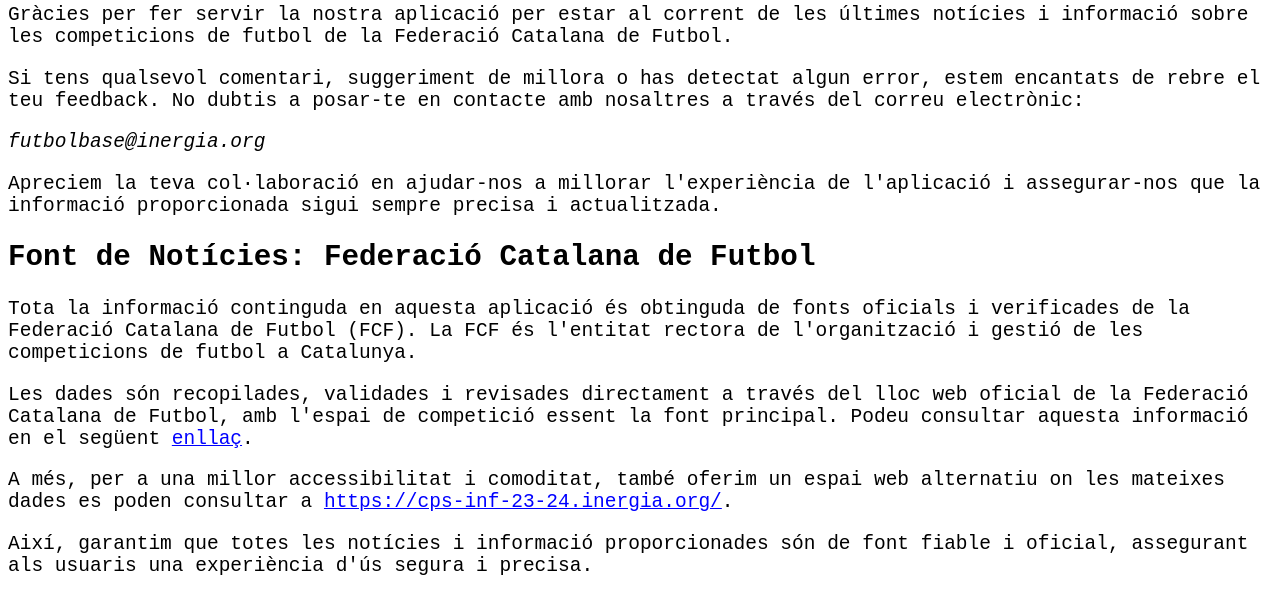
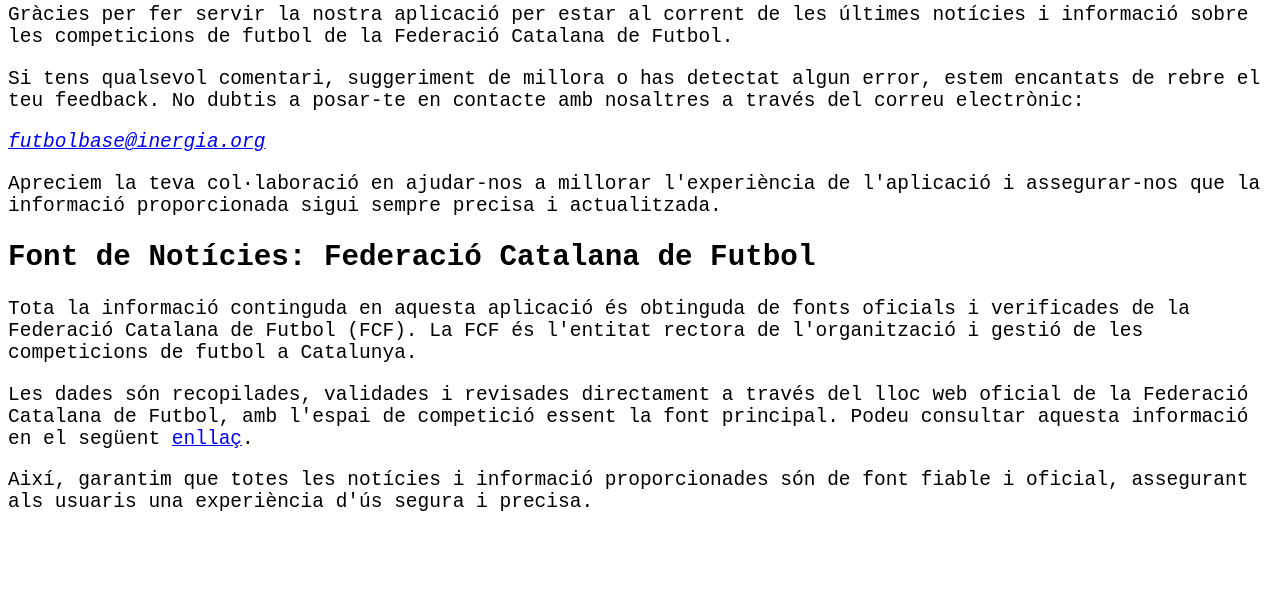
Before and after one commit to cpsarria/mainpage, an Eleventy site: page src/contacteu-amb-nosaltres.md in a window 1280 px wide. Shown: the part 92-706 px from the top of the page. Built offline with nearby package versions, Linux system fonts and the light colour scheme; Eleventy itself is replaced by a stand-in of ours; files that its build step writes are made by us from their sources.

Commit message:
update contacteu amb nosaltres

```diff
--- a/src/contacteu-amb-nosaltres.md
+++ b/src/contacteu-amb-nosaltres.md
@@ -8,7 +8,7 @@
 
 Si tens qualsevol comentari, suggeriment de millora o has detectat algun error, estem encantats de rebre el teu feedback. No dubtis a posar-te en contacte amb nosaltres a través del correu electrònic:
 
-_futbolbase@inergia.org_
+<a href="mailto:futbolbase@inergia.org">_futbolbase@inergia.org_</a>
 
 Apreciem la teva col·laboració en ajudar-nos a millorar l'experiència de l'aplicació i assegurar-nos que la informació proporcionada sigui sempre precisa i actualitzada.
 
@@ -18,6 +18,4 @@
 
 Les dades són recopilades, validades i revisades directament a través del lloc web oficial de la Federació Catalana de Futbol, amb l'espai de competició essent la font principal. Podeu consultar aquesta informació en el següent [enllaç](https://www.fcf.cat/competicio).
 
-A més, per a una millor accessibilitat i comoditat, també oferim un espai web alternatiu on les mateixes dades es poden consultar a [https://cps-inf-23-24.inergia.org/](https://cps-inf-23-24.inergia.org/).
-
 Així, garantim que totes les notícies i informació proporcionades són de font fiable i oficial, assegurant als usuaris una experiència d'ús segura i precisa.
```
